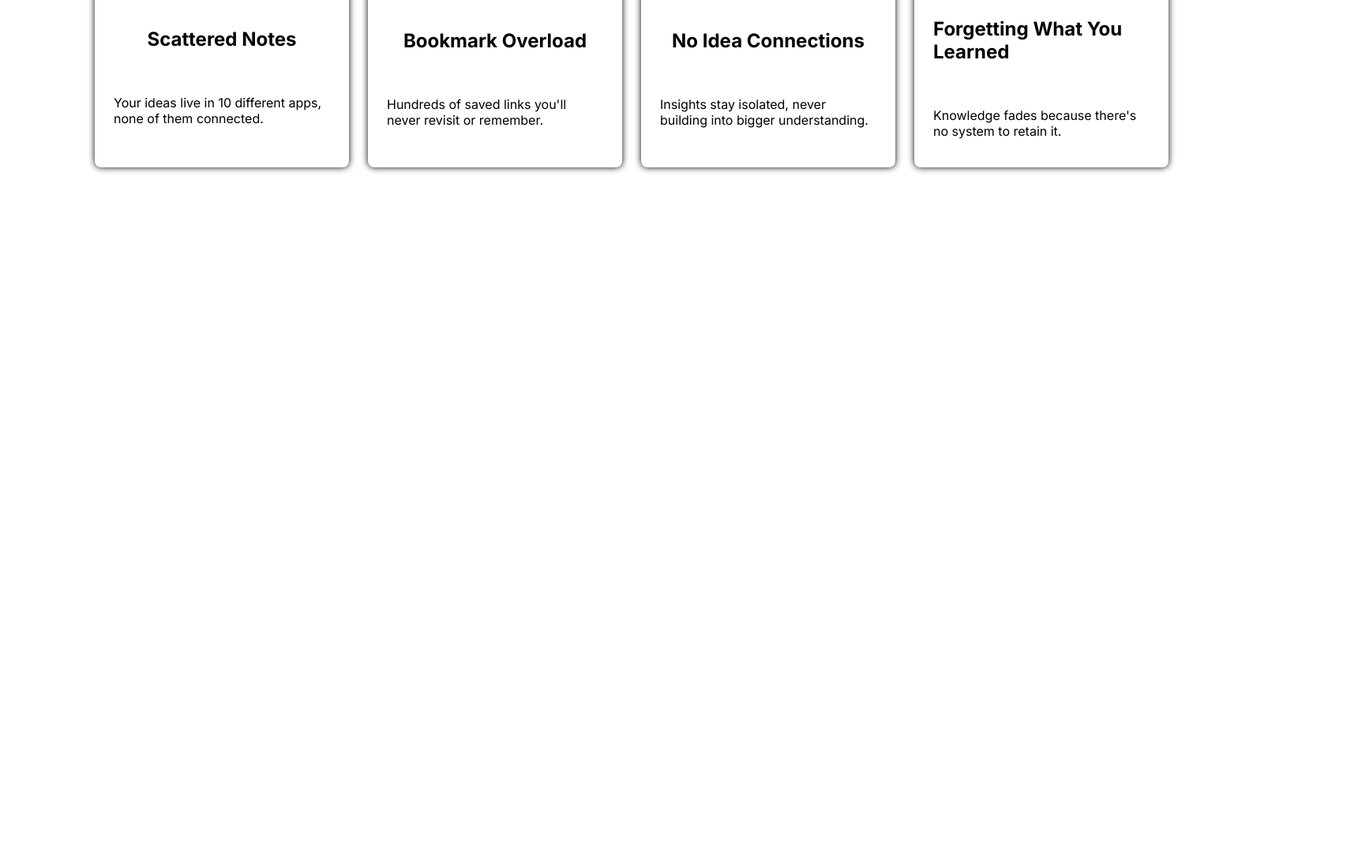
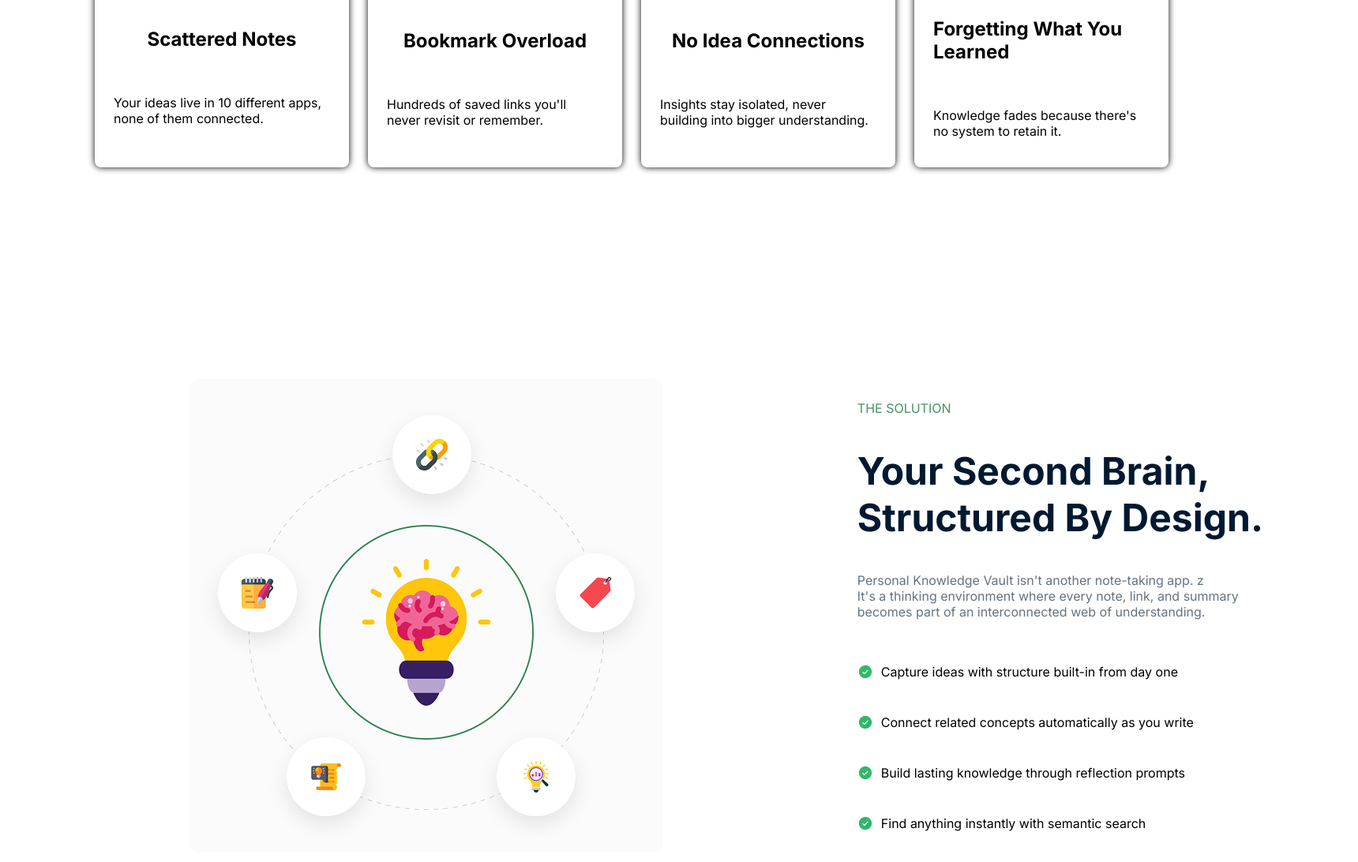
Before and after one commit to KamrulFaisal/The-First-Assignment, a plain HTML site: page index.html in a window 1280 px wide. Shown: the part 1297-2389 px from the top of the page at 79% size, 1720 px wide, since content can reach past the window. Before the commit the page ends 1545 px from the top, so only its background shows below. Drawn offline with Linux system fonts and the light colour scheme.

Commit message:
Section 5 is done

```diff
--- a/index.html
+++ b/index.html
@@ -92,8 +92,22 @@ You Learned</h3>
             </div>
     </section>
 
-    <section class="five">
+    <section class="fifth">
+        <div class="firstbox">
+            <img src="./B13-A01-Knowledge-Vault/assets/knowledge.png" alt="picture">
+        </div>
+        <div class="anotherbox">
+                <div class="box1">
+                    <p class="t">THE SOLUTION</p>
+                 <h1 class="hd">Your <span>S</span>econd <span>B</span>rain, <span><br>S</span>tructured <span>B</span>y <span>D</span>esign.</h1>
+                 <p class="tx">Personal Knowledge Vault isn't another note-taking app. z <br>It's a thinking environment where every note, link, and summary <br> becomes part of an interconnected web of understanding.</p>
+                </div>
+                <div class="box2">
+                    <div class="item"><img src="./B13-A01-Knowledge-Vault/assets/CheckCircle.png" alt="check circle"><p>Capture ideas with structure built-in from day one</p></div>
+                    <div class="item"><img src="./B13-A01-Knowledge-Vault/assets/CheckCircle.png" alt="check circle"><p>Connect related concepts automatically as you write</p></div>
+                    <div class="item"><img src="./B13-A01-Knowledge-Vault/assets/CheckCircle.png" alt="check circle"><p>Build lasting knowledge through reflection prompts</p></div>
+                        <div class="item"><img src="./B13-A01-Knowledge-Vault/assets/CheckCircle.png" alt="check circle"><p>Find anything instantly with semantic search</p></div>
+                </div>
 
+        </div>
     </section>
-</body>
-</html>
--- a/styles/style.css
+++ b/styles/style.css
@@ -247,3 +247,50 @@ font-size: 18px;
 .fourth .container .card-4 .font{
     font-size: 24px;
 }
+
+.fifth {
+    width: 1360px;
+    height: 600px;
+    margin: 120px 120px;
+    display: flex;
+    justify-content: space-between;
+    align-items: center;
+    gap: 60px;
+    padding: 120px 120px 120px 120px;
+}
+.fifth .firstbox{
+    width: 600px;
+    height: 600px;
+}
+.five .anotherbox{
+    display: flex;
+    width: 700px;
+    height: 397px;
+    gap: 40px;
+    padding: 102px 0 102px 40px;
+
+}
+.fifth .box1 .t{
+    color: #469165;
+    font-size: 16px;
+}
+.fifth .box1 .hd{
+    color: #001931;
+    font-size: 48px;
+}
+.fifth .box1 .tx{
+    color: #627382;
+    font-size: 16px;
+    margin-top: 16px;
+}
+.fifth .box2{
+    display: flex;
+    flex-direction: column;
+    gap: 12px;
+    margin-top: 40px;
+}
+.fifth .box2 .item{
+    display: flex;
+    align-items: center;
+    gap: 10px;
+}
```
